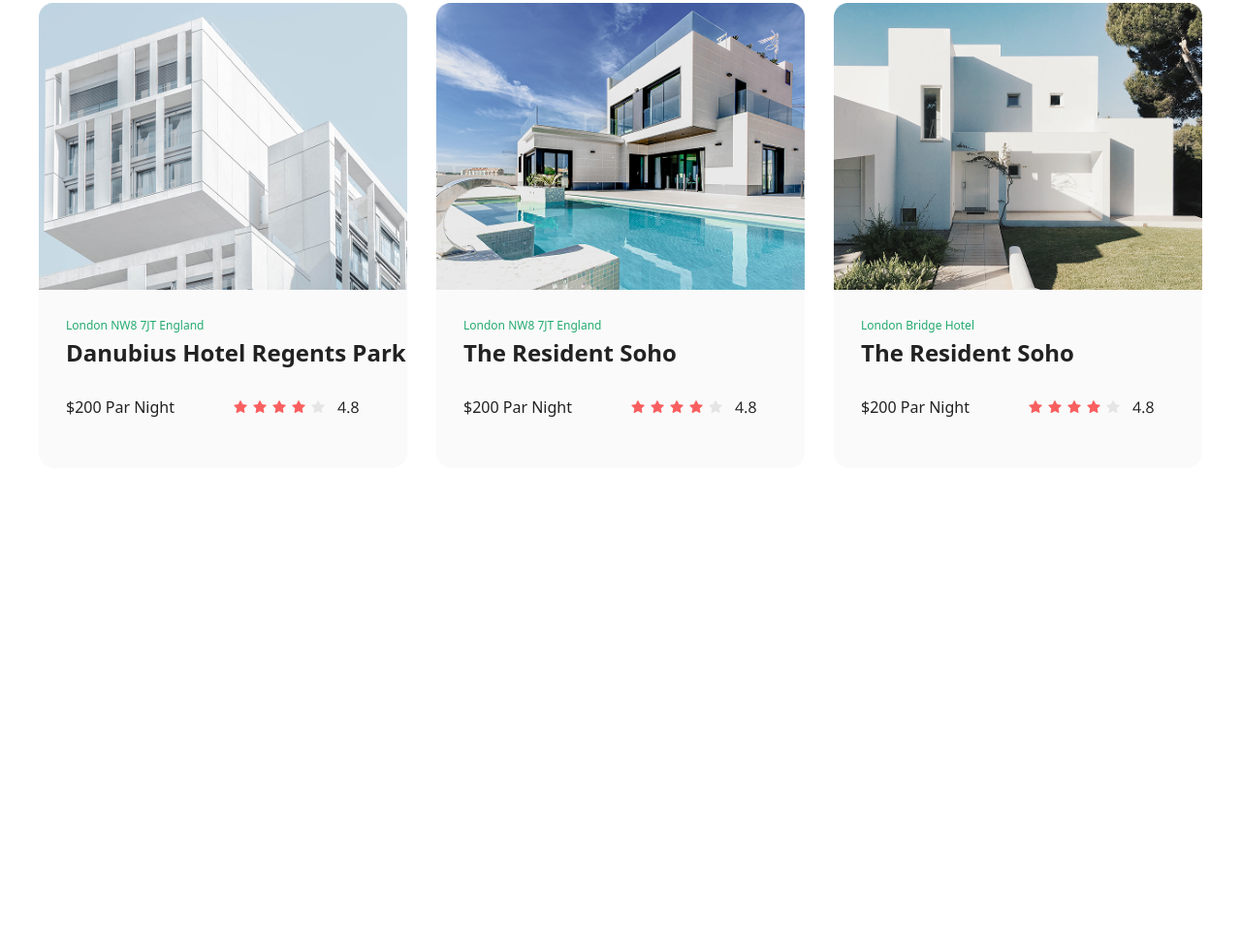
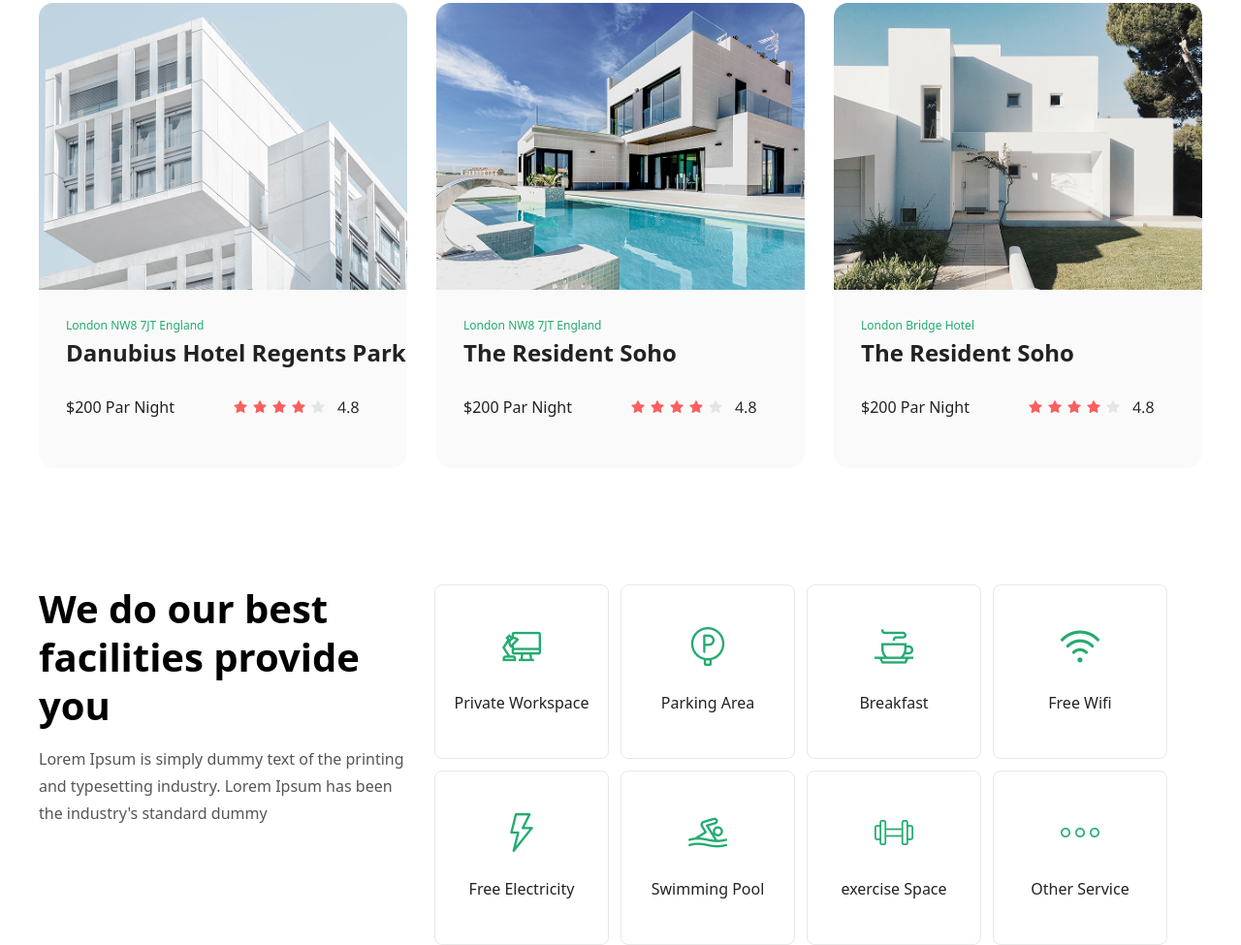
Before and after one commit to XalilovBiloljon/home-work-18, a website: page src/index.html in a window 1280 px wide. Shown: the part 1109-2084 px from the top of the page at 97% size. Before the commit the page ends 1592 px from the top, so only its background shows below. Drawn offline with nearby package versions, Linux system fonts and the light colour scheme; files that its build step writes are made by us from their sources.

Commit message:
We do our best facilities provide you

```diff
--- a/src/index.html
+++ b/src/index.html
@@ -86,5 +86,65 @@
 
 </main>
 
+<main class="max-w-300 m-auto lg:mt-35 mt-15 lg:flex-row items-start  flex flex-col justify-between">
+<div>
+<h1 class="text-[40px] text-center lg:text-start font-semibold lg:leading-12.5 text-[#000000] lg:w-102  ">We do our best facilities provide you</h1>
+<p class="text-[16px] leading-7 text-[#555555] mt-4 font-normal lg:w-95 lg:text-start text-center ">Lorem Ipsum is simply dummy text of the printing and typesetting industry. Lorem Ipsum has been the industry's standard dummy </p>
+</div>
+
+<div class="flex lg:mt-0 mt-8 flex-wrap gap-3 ">
+
+    <div class="w-45 h-45 border border-[#E8E8E8] rounded-lg flex flex-col items-center justify-center gap-6">
+<img src="./workspace 1.png" alt="">
+<h1 class="text-[16px] font-normal leading-7 text-[#222222]">Private Workspace</h1>
+    </div>
+
+    <div class="w-45 h-45 border border-[#E8E8E8] rounded-lg flex flex-col items-center justify-center gap-6">
+<img src="./parking-area (1) 1.png" alt="">
+<h1 class="text-[16px] font-normal leading-7 text-[#222222]">Parking Area</h1>
+    </div>
+
+
+      <div class="w-45 h-45 border border-[#E8E8E8] rounded-lg flex flex-col items-center justify-center gap-6">
+<img src="./cappuccino 1.png" alt="">
+<h1 class="text-[16px] font-normal leading-7 text-[#222222]">Breakfast</h1>
+    </div>
+
+      <div class="w-45 h-45 border border-[#E8E8E8] rounded-lg flex flex-col items-center justify-center gap-6">
+<img src="./wifi (2) 1.png" alt="">
+<h1 class="text-[16px] font-normal leading-7 text-[#222222]">Free Wifi</h1>
+    </div>
+
+
+
+      <div class="w-45 h-45 border border-[#E8E8E8] rounded-lg flex flex-col items-center justify-center gap-6">
+<img src="./flash (1) 1.png" alt="">
+<h1 class="text-[16px] font-normal leading-7 text-[#222222]">Free Electricity</h1>
+    </div>
+
+    <div class="w-45 h-45 border border-[#E8E8E8] rounded-lg flex flex-col items-center justify-center gap-6">
+<img src="./swimmer 1.png" alt="">
+<h1 class="text-[16px] font-normal leading-7 text-[#222222]">Swimming Pool</h1>
+    </div>
+
+
+      <div class="w-45 h-45 border border-[#E8E8E8] rounded-lg flex flex-col items-center justify-center gap-6">
+<img src="./dumbell 1.png" alt="">
+<h1 class="text-[16px] font-normal leading-7 text-[#222222]">exercise Space</h1>
+    </div>
+
+      <div class="w-45 h-45 border border-[#E8E8E8] rounded-lg flex flex-col items-center justify-center gap-6">
+<img src="./ellipsis 1.png" alt="">
+<h1 class="text-[16px] font-normal leading-7 text-[#222222]">Other Service</h1>
+    </div>
+
+
+
+
+</div>
+
+
+</main>
+
 </body>
 </html>
```
Also changed, not shown: src/cappuccino 1.png (added), src/dumbell 1.png (added), src/ellipsis 1.png (added), src/flash (1) 1.png (added), src/parking-area (1) 1.png (added), src/swimmer 1.png (added), src/wifi (2) 1.png (added), src/workspace 1.png (added).
